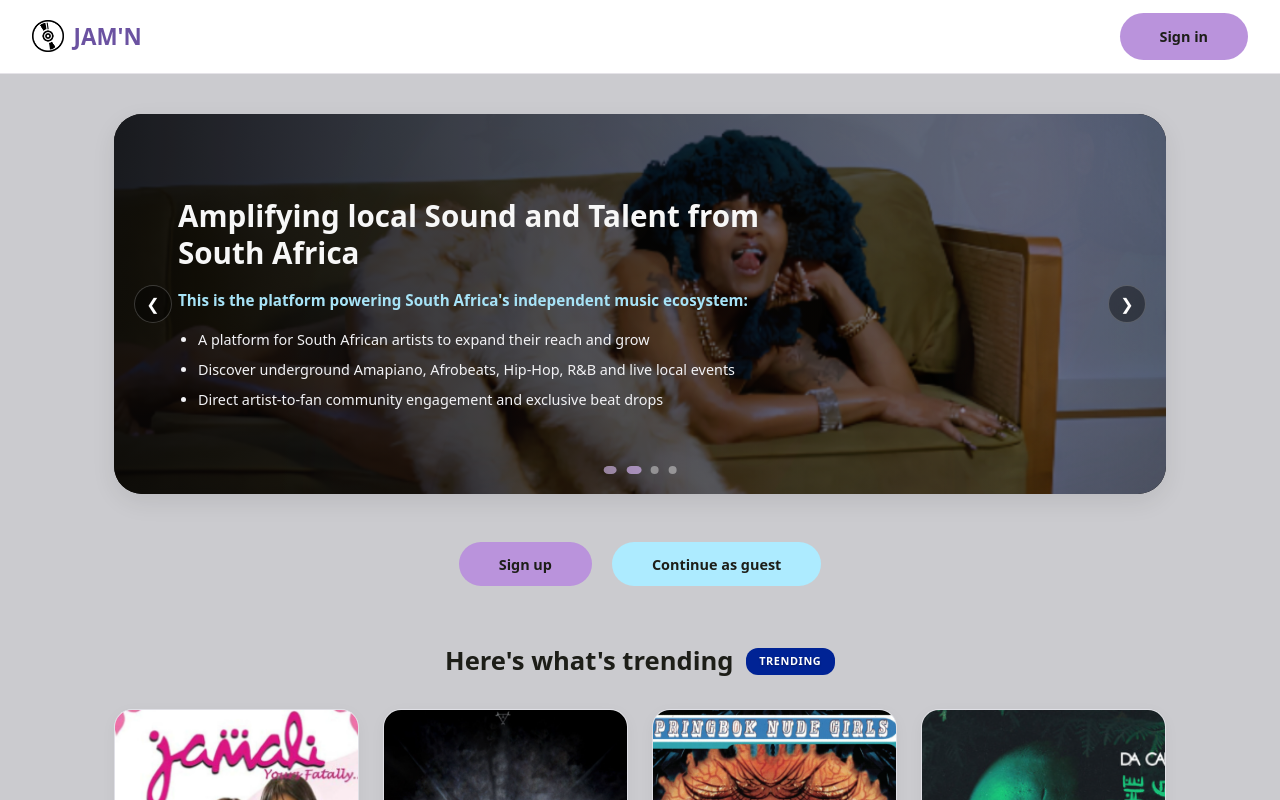
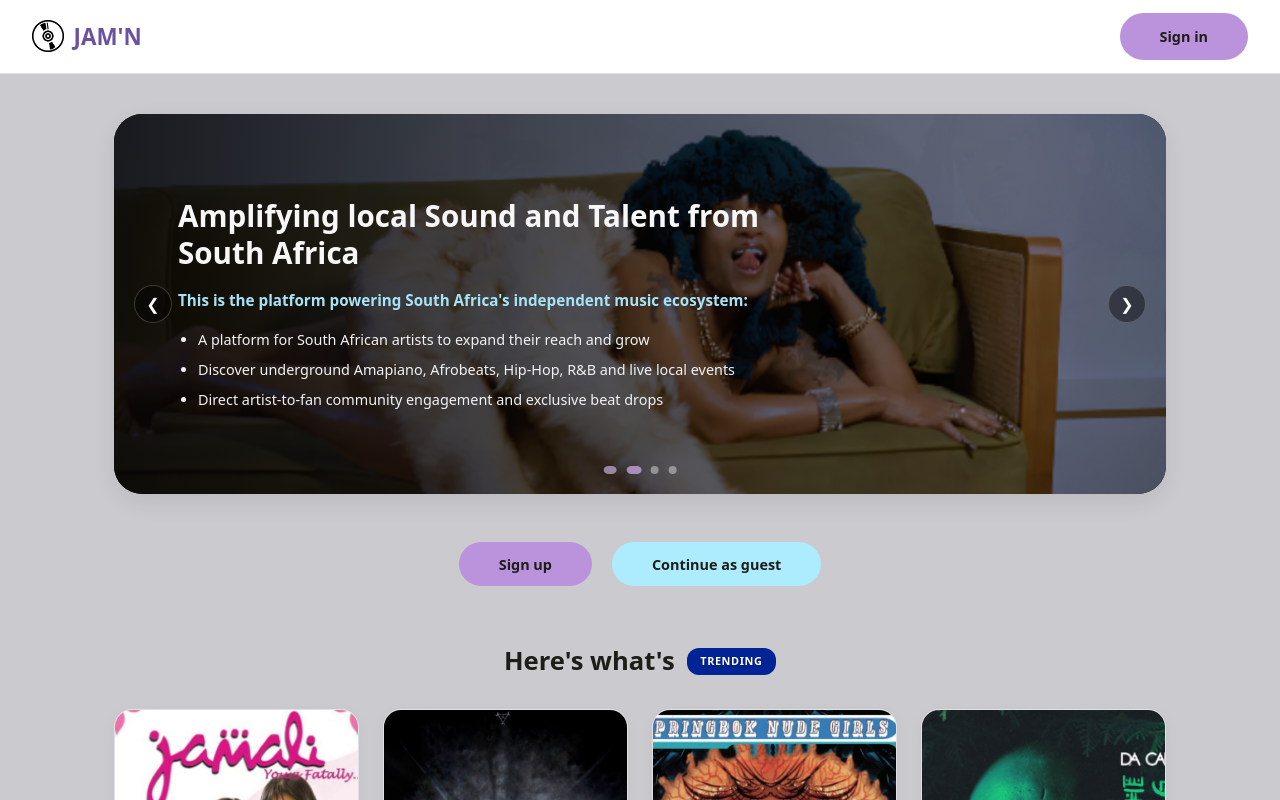
Before and after one commit to totoseahlumile-dot/JAM-N, a Vue app in the folder Frontend/: page / in a window 1280 px wide. Shown: the top 800 px of the page. Built offline with nearby package versions, Linux system fonts and the light colour scheme.

Commit message:
Updated HomeView Page

```diff
--- a/Frontend/src/views/HomeView.vue
+++ b/Frontend/src/views/HomeView.vue
@@ -182,7 +182,7 @@ const handleSignUp = () => {
       <!-- Trending Section -->
       <section class="trending-section">
         <div class="section-header">
-          <h2 class="section-title">Here's what's trending</h2>
+          <h2 class="section-title">Here's what's</h2>
           <span class="badge-trending">TRENDING</span>
         </div>
 
```
